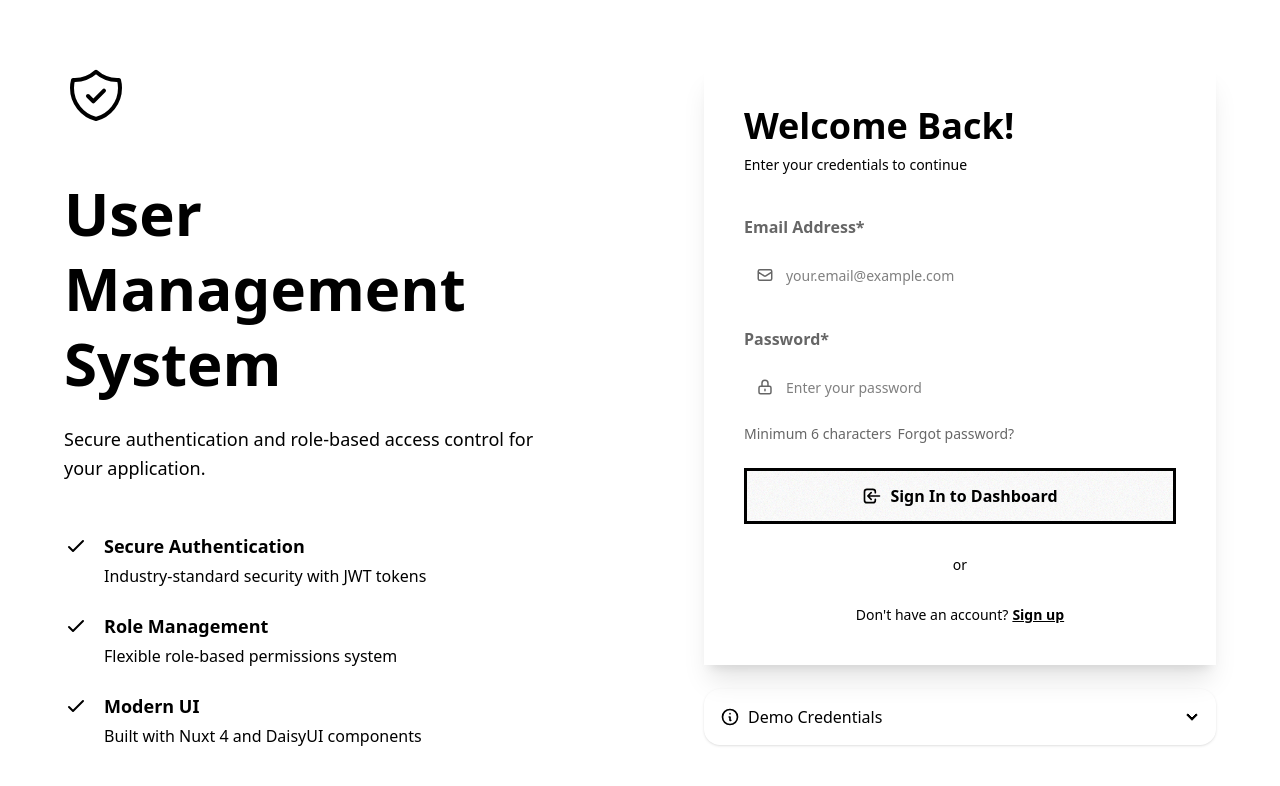
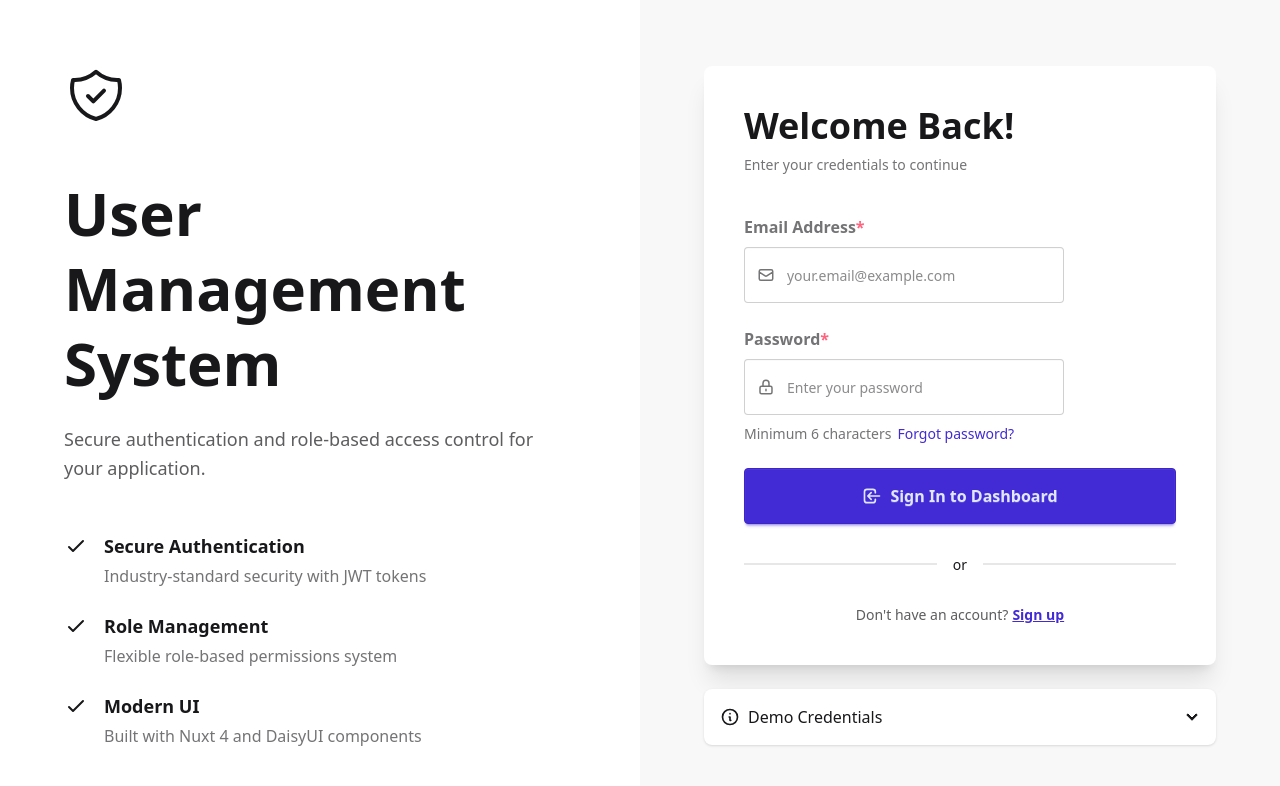
Before and after one commit to chalermporn/nuxt4-app, a Nuxt app: page /login in a window 1280 px wide. Shown: the top 786 px of the page. Built offline with nearby package versions, Linux system fonts and the light colour scheme.

Commit message:
feat: update styles and types in main.css, dashboard.vue, and package.json; add type definitions for bun

```diff
--- a/app/assets/css/main.css
+++ b/app/assets/css/main.css
@@ -1,11 +1,11 @@
 @import "tailwindcss";
 @plugin "daisyui" {
-  themes: ['light'];
-  darkTheme: false;
+  /* themes: ['light']; */
+  /* darkTheme: false;
   base: true;
   styled: true;
   utils: true;
   prefix: '';
   logs: true;
-  themeRoot: ':root';
+  themeRoot: ':root'; */
 }
--- a/app/pages/dashboard.vue
+++ b/app/pages/dashboard.vue
@@ -128,7 +128,7 @@
           <div class="relative flex items-start justify-between">
             <div>
               <p class="text-sm font-medium text-base-content/60 mb-2">Admins</p>
-              <h3 class="text-4xl font-bold text-error mb-1">{{ users.filter(u => u.role === 'admin').length }}</h3>
+              <h3 class="text-4xl font-bold text-error mb-1">{{ users.filter((u: { role: string; }) => u.role === 'admin').length }}</h3>
               <p class="text-xs text-base-content/50">Full access</p>
             </div>
             <div class="w-12 h-12 bg-error/20 rounded-xl flex items-center justify-center">
@@ -145,7 +145,7 @@
           <div class="relative flex items-start justify-between">
             <div>
               <p class="text-sm font-medium text-base-content/60 mb-2">Moderators</p>
-              <h3 class="text-4xl font-bold text-warning mb-1">{{ users.filter(u => u.role === 'moderator').length }}</h3>
+              <h3 class="text-4xl font-bold text-warning mb-1">{{ users.filter((u: { role: string; }) => u.role === 'moderator').length }}</h3>
               <p class="text-xs text-base-content/50">Can view users</p>
             </div>
             <div class="w-12 h-12 bg-warning/20 rounded-xl flex items-center justify-center">
@@ -464,6 +464,8 @@
 </template>
 
 <script setup lang="ts">
+import { useAuth } from '~/composables/useAuth';
+
 const router = useRouter();
 const { user, isAuthenticated, logout, fetchWithAuth, initAuth } = useAuth();
 
--- a/package.json
+++ b/package.json
@@ -32,6 +32,7 @@
   "devDependencies": {
     "@tailwindcss/postcss": "^4.1.17",
     "@types/bcrypt": "^6.0.0",
+    "@types/bun": "^1.3.2",
     "autoprefixer": "^10.4.21",
     "concurrently": "^9.2.1",
     "daisyui": "^5.4.7",
```
Also changed, not shown: db/index.ts (line endings or trailing spaces), 1 other file (tests, documents, lock files or other folders).
